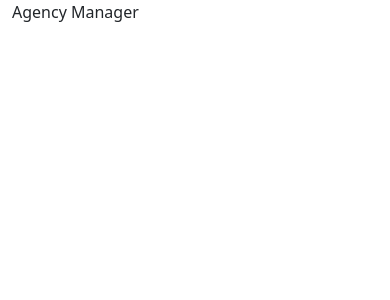
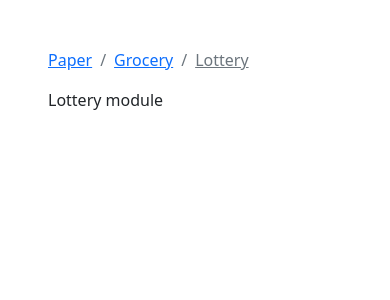
Before and after one commit to senal/newsagency, a React (Create React App) app in the folder agency/Manager/ClientApp/: page /lottery in a window 390 px wide. Shown: the top 300 px of the page. Built offline with nearby package versions, Linux system fonts and the light colour scheme.

Commit message:
#3 complete shell module main routing with React lazy loading

```diff
--- a/agency/Manager/ClientApp/src/App.tsx
+++ b/agency/Manager/ClientApp/src/App.tsx
@@ -2,11 +2,11 @@ import React from 'react';
 import 'bootstrap/dist/css/bootstrap.min.css';
 import "bootstrap-icons/font/bootstrap-icons.css";
 
+import Shell from './Shell';
+
 function App() {
   return (
-    <div className="container">
-      Agency Manager
-    </div>
+  <Shell />
   );
 }
 
--- /dev/null
+++ b/agency/Manager/ClientApp/src/Shell.tsx
@@ -0,0 +1,64 @@
+import { features } from 'process';
+import React from 'react';
+import {
+    BrowserRouter as Router,
+    Route,
+    Switch,
+    NavLink
+} from 'react-router-dom'
+
+const ShellDashboard = React.lazy(() => import('./ShellDashboard'));
+
+// Components belong to Paper module
+const PaperIndex = React.lazy(() => import('./features/papers/Index'));
+
+// Components belong to Grocery module
+const GroceryIndex = React.lazy(() => import('./features/grocery/Index'));
+
+// Components belong to Lottery module
+const LotteryIndex = React.lazy(() => import('./features/lottery/Index'));
+
+const Shell = () => {
+    return (
+    <div className="container p-5">
+        <div className="row justify-content-sm-center">
+            <div className="col-sm-5">
+                <React.Suspense fallback={<span>Loading...</span>}>
+                    <Router>
+                        <ol className="breadcrumb">
+                            <NavLink
+                                to="/paper"
+                                className="breadcrumb-item"
+                                activeClassName="active"
+                             >
+                             Paper
+                            </NavLink>
+                            <NavLink
+                                to="/grocery"
+                                className="breadcrumb-item"
+                                activeClassName="active"
+                             >
+                             Grocery
+                            </NavLink>
+                            <NavLink
+                                to="/lottery"
+                                className="breadcrumb-item"
+                                activeClassName="active"
+                             >
+                             Lottery
+                            </NavLink>
+                        </ol>
+                        <Switch>
+                            <Route exact path="/" component={ShellDashboard} />
+                            <Route exact path="/paper" component={PaperIndex} />
+                            <Route exact path="/grocery" component={GroceryIndex} />
+                            <Route exact path="/lottery" component={LotteryIndex} />
+                        </Switch>
+                    </Router>
+                </React.Suspense>
+            </div>
+        </div>
+    </div>);
+}
+
+export default Shell;
--- /dev/null
+++ b/agency/Manager/ClientApp/src/ShellDashboard.tsx
@@ -0,0 +1,7 @@
+import React from 'react';
+
+const ShellDashboard = () => {
+    return (<div>Shell dashboard</div>)
+}
+
+export default ShellDashboard;
--- a/agency/Manager/ClientApp/src/features/grocery/Dashboard.tsx
+++ b/agency/Manager/ClientApp/src/features/grocery/Index.tsx
@@ -1,7 +1,7 @@
 import React from 'react';
 
-const Dashboard = () => {
+const Index = () => {
     return (<div>This is Grocery module</div>);
 }
 
-export default Dashboard;
+export default Index;
--- a/agency/Manager/ClientApp/src/features/lottery/Dashboard.tsx
+++ b/agency/Manager/ClientApp/src/features/lottery/Index.tsx
@@ -1,8 +1,8 @@
 import React from 'react';
 
-const Dashboard = () => {
+const Index = () => {
     return (<div>Lottery module</div>)
 }
 
 
-export default Dashboard;
+export default Index;
--- a/agency/Manager/ClientApp/src/features/papers/Dashboard.tsx
+++ b/agency/Manager/ClientApp/src/features/papers/Index.tsx
@@ -1,7 +1,7 @@
 import React from 'react';
 
-const Dashboard = () => {
+const Index = () => {
     return (<div>News papers module</div>)
 }
 
-export default Dashboard;
+export default Index;
```
